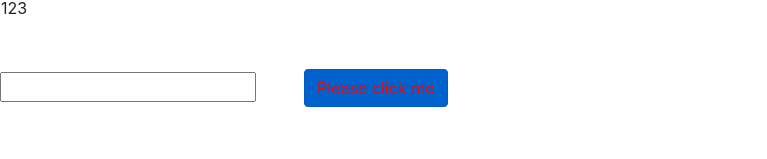
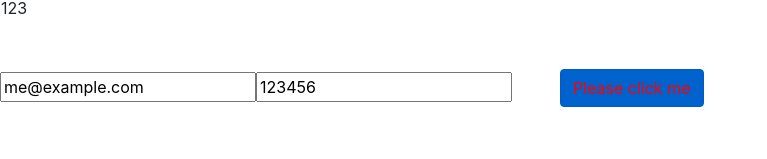
Before and after one commit to no197/angular-training, an Angular app: page / in a window 1280 px wide. Shown: the part 495-654 px from the top of the page, without its empty margins (0-767 px from the left). Built offline with nearby package versions, Linux system fonts and the light colour scheme.

Commit message:
Two way binding data

```diff
--- a/src/app/app.module.ts
+++ b/src/app/app.module.ts
@@ -8,6 +8,7 @@ import { AppComponent } from './app.component';
 import { CourseComponent } from './course/course.component';
 import { AuthorComponent } from './author/author.component';
 import { AuthorService } from './author/author.service';
+import { FormsModule } from '@angular/forms';
 
 @NgModule({
   declarations: [
@@ -18,6 +19,7 @@ import { AuthorService } from './author/author.service';
   ],
   imports: [
     BrowserModule,
+    FormsModule,
     AppRoutingModule
   ],
   providers: [
--- a/src/app/courses.component.ts
+++ b/src/app/courses.component.ts
@@ -17,7 +17,8 @@ import { Component } from '@angular/core';
     </tr>
     </table>
 
-    <input #email (keyup.enter)="onKeyUp(email.value)"/>
+    <input [value]="email" (keyup.enter)="email = $event.target.value; onKeyUp()"/>
+    <input [(ngModel)]="password" (keyup.enter)="onKeyUp()"/>
 
     <button
     (click)="onSave($event)"
@@ -36,6 +37,8 @@ export class CoursesComponent {
   colSpan = 2;
   isActive = true;
   courses;
+  email: string = "me@example.com";
+  password = "123456";
   constructor(service: CourseService) {
     this.courses = service.getCouses()
   }
@@ -44,8 +47,9 @@ export class CoursesComponent {
     console.log("Clicked button!", $event);
   }
 
-  onKeyUp(email) {
-    console.log(email)
+  onKeyUp() {
+    console.log("email" + this.email);
+    console.log("pass" + this.password);
   }
 
   getTitle() {
```
